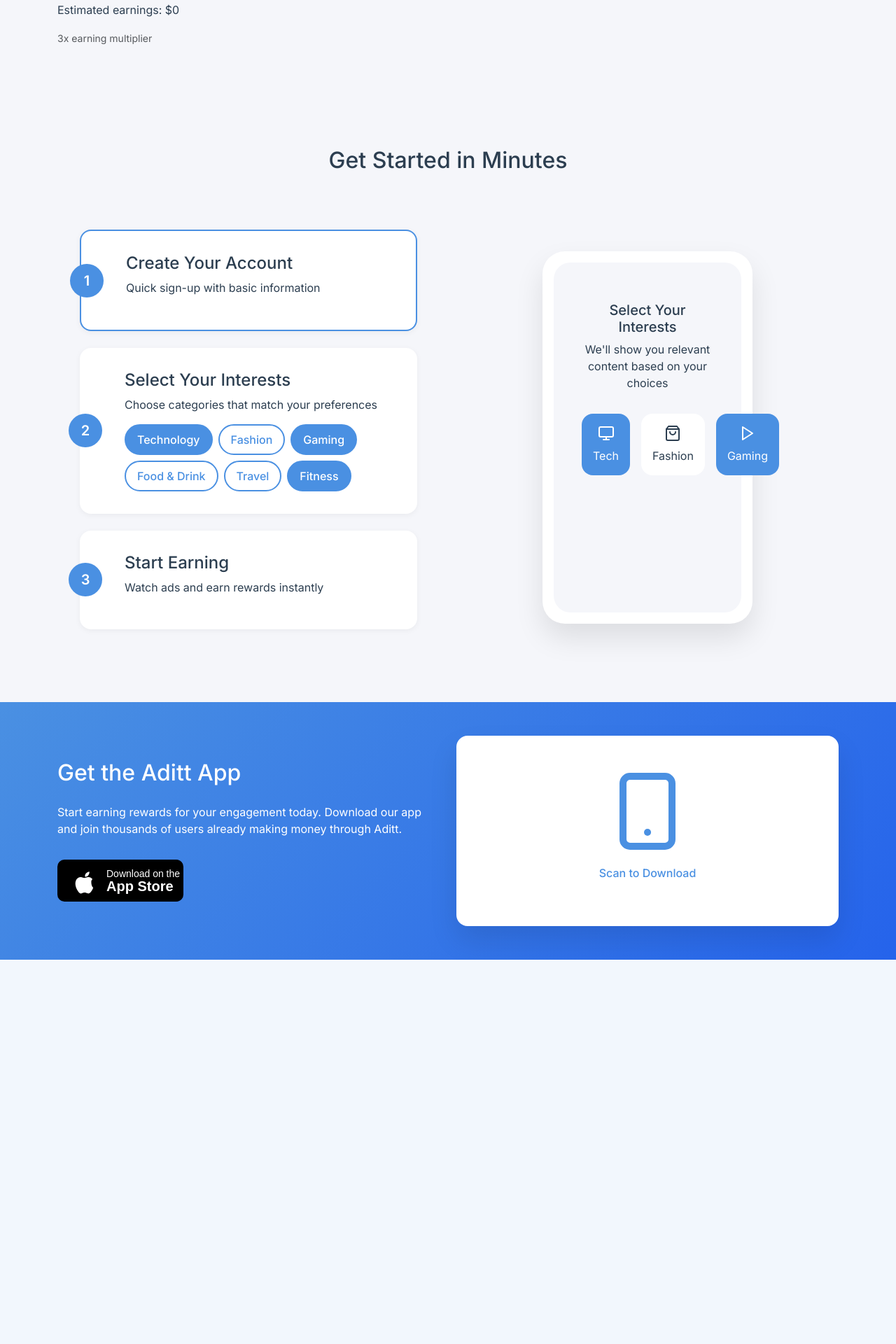
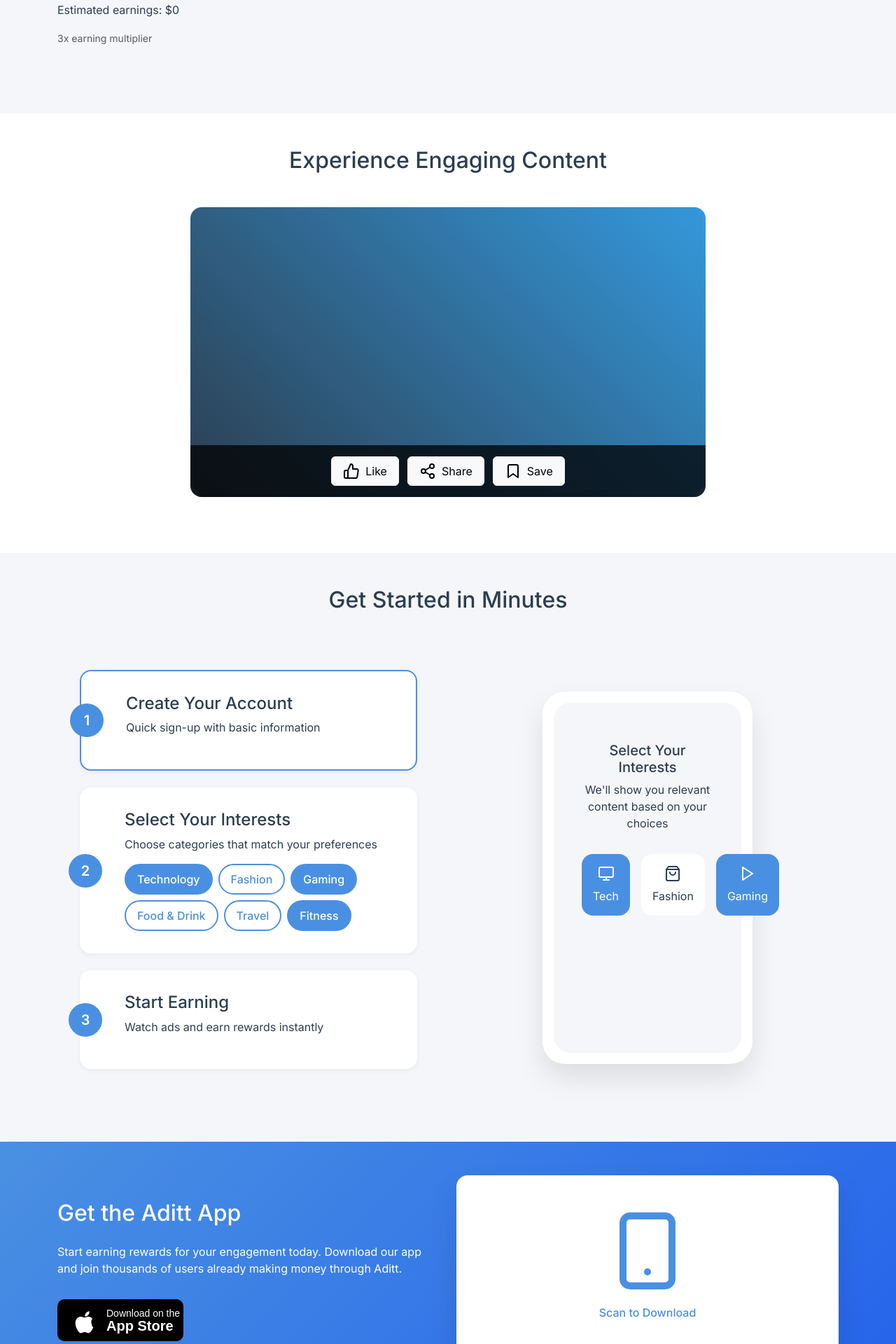
Before and after one commit to mlyongardiner/aditt-site, a Flask app: page / in a window 1280 px wide. Shown: the part 4257-6177 px from the top of the page at 70% size. Before the commit the page ends 5628 px from the top, so only its background shows below. Run offline with Flask 3, Linux system fonts and the light colour scheme; some libraries are stand-ins or nearby versions.

Commit message:
Agent query: Can you see the video placeholder with interaction buttons (like, share, bookmark) and does clicking them show the verification popup?
Add interactive platform demo with engagement verification popup and tour.

Screenshot: https://storage.googleapis.com/screenshot-production-us-central1/0ffc51b7-d2cf-49eb-bf3c-e417bce69829/8a3ed046-4056-4010-aa2f-35cfbed31576.jpg

```diff
--- a/templates/index.html
+++ b/templates/index.html
@@ -389,6 +389,41 @@
         </div>
     </section>
     </section>
+    <!-- Interactive Platform Demo -->
+    <section class="platform-demo py-5" id="demo">
+        <div class="container">
+            <h2 class="text-center mb-5">Experience Engaging Content</h2>
+            <div class="row justify-content-center">
+                <div class="col-md-8">
+                    <div class="demo-video-container">
+                        <div class="video-placeholder">
+                            <div class="interaction-overlay">
+                                <div class="interaction-buttons">
+                                    <button class="btn btn-light interaction-button" data-action="like">
+                                        <i data-feather="thumbs-up"></i>
+                                        Like
+                                    </button>
+                                    <button class="btn btn-light interaction-button" data-action="share">
+                                        <i data-feather="share-2"></i>
+                                        Share
+                                    </button>
+                                    <button class="btn btn-light interaction-button" data-action="bookmark">
+                                        <i data-feather="bookmark"></i>
+                                        Save
+                                    </button>
+                                </div>
+                            </div>
+                        </div>
+                        <div class="verification-popup">
+                            <i data-feather="check-circle"></i>
+                            <h4>Engagement Verified!</h4>
+                            <p>You've earned rewards for your attention</p>
+                        </div>
+                    </div>
+                </div>
+            </div>
+        </div>
+    </section>
     <!-- Onboarding Preview -->
     <section class="onboarding-preview py-5" id="onboarding">
         <div class="container">
@@ -488,6 +523,7 @@
     <script src="https://cdnjs.cloudflare.com/ajax/libs/gsap/3.12.2/ScrollTrigger.min.js"></script>
     <script src="{{ url_for('static', filename='js/animations.js') }}"></script>
     <script src="{{ url_for('static', filename='js/calculator.js') }}"></script>
+    <script src="{{ url_for('static', filename='js/tour.js') }}"></script>
     <script>
         feather.replace();
     </script>
```
Also changed, not shown: static/js/tour.js (added, +45 -0 lines).
